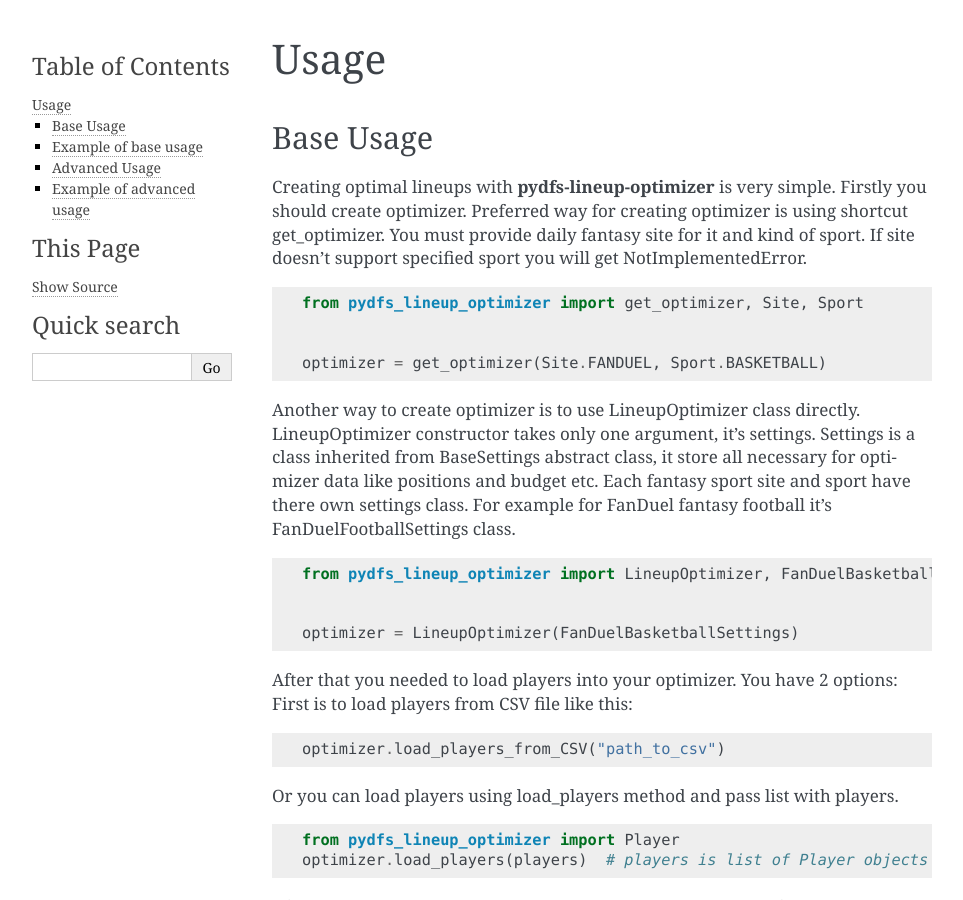
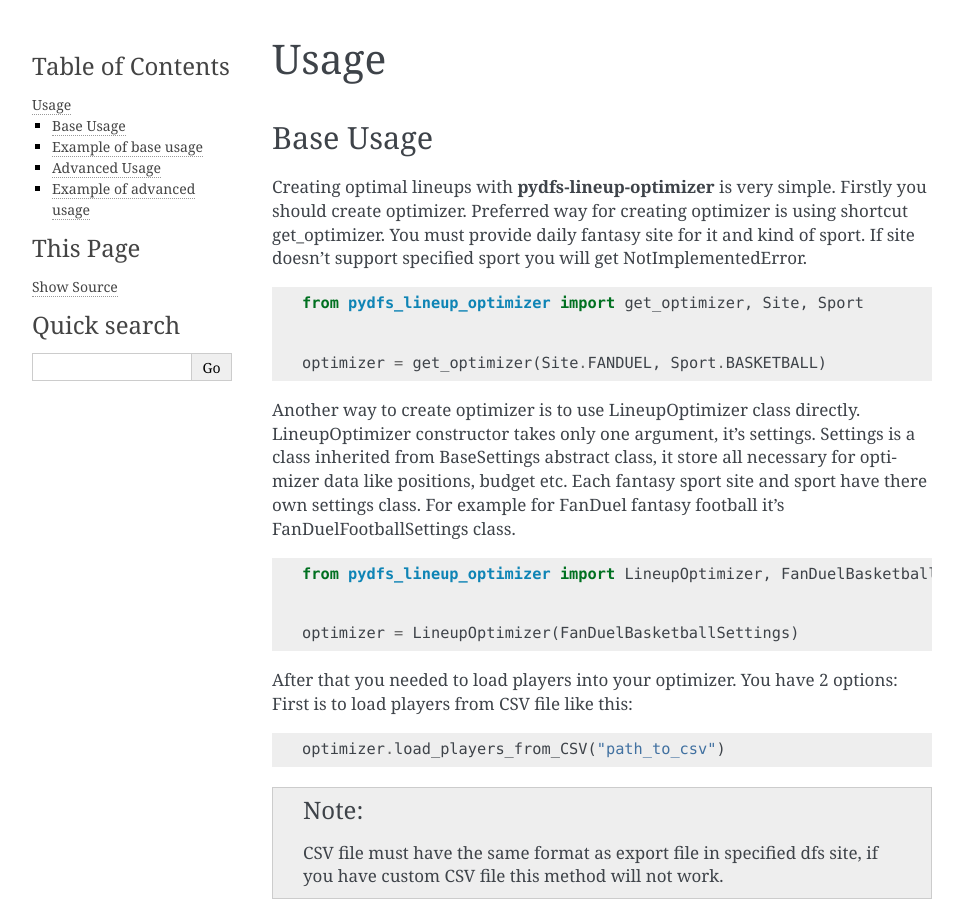
Before and after one commit to DimaKudosh/pydfs-lineup-optimizer, a Sphinx documentation site: the page built from docs/usage.rst, in a window 1280 px wide and 900 px high. Shown: the whole window, without its empty margins (148-1111 px from the left). Built offline with Sphinx 7.4.7, drawn with Linux system fonts in a browser that asks for light colours; some of the changed text lies outside the part shown.

Commit message:
Updated docs

```diff
--- a/docs/index.rst
+++ b/docs/index.rst
@@ -40,3 +40,5 @@
 
    installation
    usage
+   constraints
+   export
--- a/docs/installation.rst
+++ b/docs/installation.rst
@@ -6,8 +6,7 @@
 
 Compatibility
 -------------
-**pydfs-lineup-optimizer** works with following versions of python:
-* Python: 2.7, 3.3+
+**pydfs-lineup-optimizer** works with following versions of python: Python: 2.7, 3.3+
 
 Installation
 ------------
--- a/docs/usage.rst
+++ b/docs/usage.rst
@@ -21,7 +21,7 @@
 Another way to create optimizer is to use LineupOptimizer class directly.
 LineupOptimizer constructor takes only one argument, it's settings.
 Settings is a class inherited from BaseSettings abstract class, it store all necessary for optimizer data
-like positions and budget etc. Each fantasy sport site and sport have there own settings class.
+like positions, budget etc. Each fantasy sport site and sport have there own settings class.
 For example for FanDuel fantasy football it's FanDuelFootballSettings class.
 
 .. code-block:: python
@@ -37,6 +37,10 @@
 .. code-block:: python
 
     optimizer.load_players_from_CSV("path_to_csv")
+
+.. note::
+
+   CSV file must have the same format as export file in specified dfs site, if you have custom CSV file this method will not work.
 
 Or you can load players using load_players method and pass list with players.
 
@@ -123,19 +127,6 @@
    Player exposure has higher priority than max_exposure that you pass in optimize method.
    Exposure percentage rounds to ceil.
 
-Also you can add more constraints to your optimizer like players from same team and players positions for UTIL.
-For this you can pass dictionaries with constraints to optimize method.
-
-.. code-block:: python
-
-    team_constraint = {'OKC': 4}  # Optimizer will generate lineups with 4 Oklahoma players
-    position_constraint = {'C': 1}  # Optimizer will generate lineups with >= 1 centers for util positions.
-    lineups = optimizer.optimize(n=10, teams=team_constraint, positions=position_constraint)
-
-.. note::
-
-   Positions constraint hasn't effect for dfs sites without UTIL positions
-
 Optimizer also have randomness feature. It adds some deviation for players projection for
 creating less optimized but more randomized lineups. For activating randomness feature you must set randomness parameter to True.
 By default min deviation is 6% and max deviation is 12%. You can change it with set_deviation method.
```
Also changed, not shown: other parts of docs/usage.rst (+2 -2 lines), docs/constraints.rst (added, +36 -0 lines), docs/export.rst (added, +37 -0 lines).
